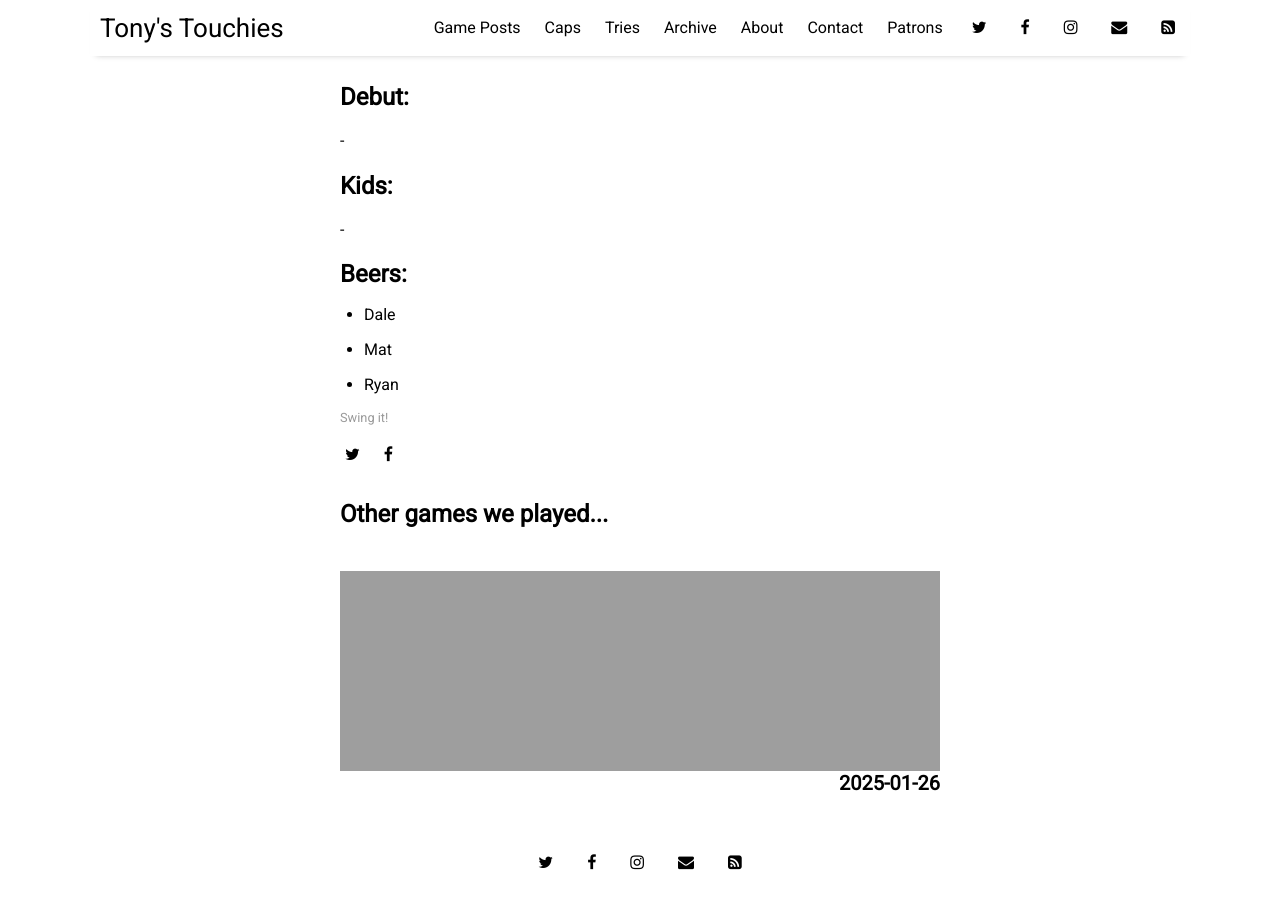
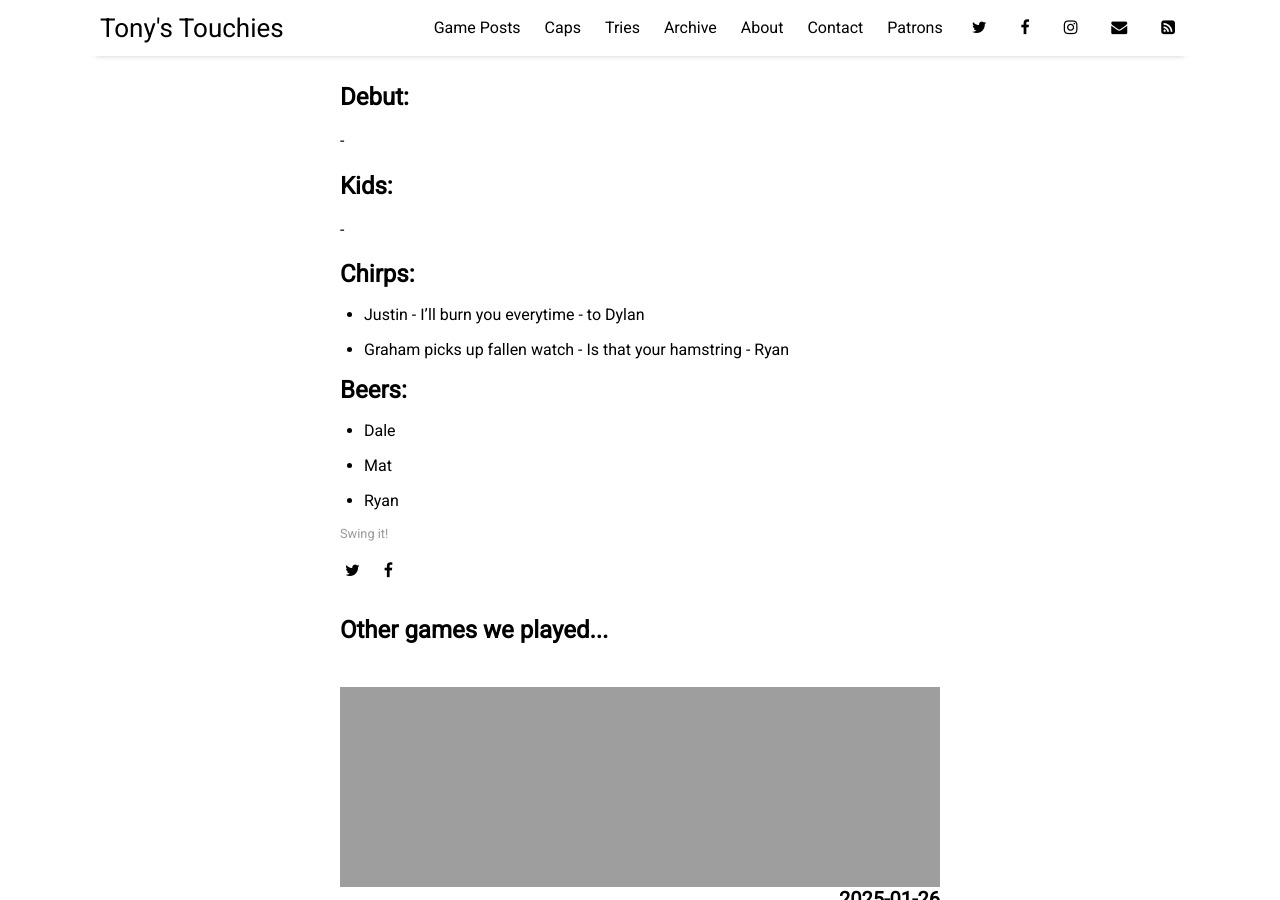
Before and after one commit to sundayrugby/sundayrugby.github.io, a Jekyll site: the page built from _posts/2025-01-19-EB.md, in a window 1280 px wide and 900 px high, scrolled down 1866 px. Built offline with Jekyll 4.4.1, drawn with Linux system fonts in a browser that asks for light colours; nearby versions of some CDN libraries.

Commit message:
Update 2025-01-19-EB.md

```diff
--- a/_posts/2025-01-19-EB.md
+++ b/_posts/2025-01-19-EB.md
@@ -59,6 +59,11 @@ image: 2025_01_19.jpg
 
 -
 
+## Chirps:
+
+* Justin - I'll burn you everytime - to Dylan
+* Graham picks up fallen watch - Is that your hamstring - Ryan
+
 ## Beers:
 
 * Dale
```
